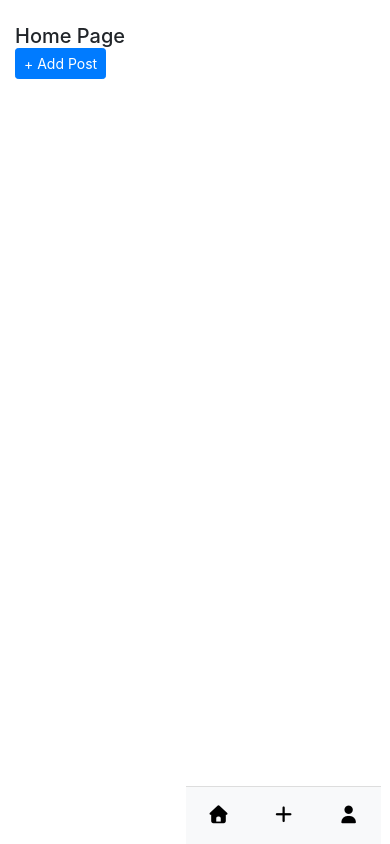
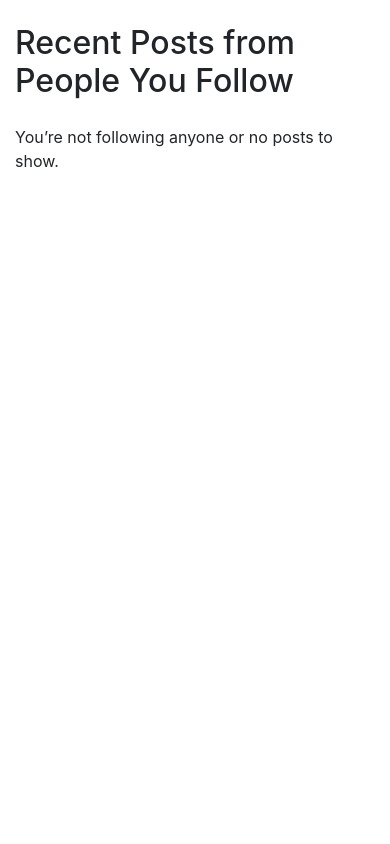
Before and after one commit to raahulydv7/django-blog-app, a Django app: page / in a window 390 px wide. Run offline with Django 5.2, Linux system fonts and the light colour scheme; the visitor is signed in with stand-in values (Sample User, id 1); data comes from the database, SQL or seed files in the repository; data that the repository does not hold is empty; some libraries are stand-ins or nearby versions.

Commit message:
add search functionality

```diff
--- a/blog_app/models.py
+++ b/blog_app/models.py
@@ -11,11 +11,22 @@ class UserProfile(models.Model):
     created_at = models.DateField(auto_now_add=True)
     updated_at = models.DateTimeField(auto_now=True)
 
+    followers = models.ManyToManyField(
+    'self', symmetrical=False, related_name='following', blank=True
+    )
+
+    def __str__(self):
+        return self.user.username
+
     def get_full_name(self):
         return f"{self.fname or ''} {self.lname or ''}".strip()
 
-    def __str__(self):
-        return self.user.username
+    def follower_count(self):
+        return self.followers.count()
+
+    def following_count(self):
+        return self.user.following.count()
+
 class Posts(models.Model):
     user  = models.ForeignKey(User, on_delete=models.CASCADE)
     description = models.TextField(blank=True)
--- a/blog_app/templates/blog_app/base.html
+++ b/blog_app/templates/blog_app/base.html
@@ -14,15 +14,15 @@
   }
 
   .container {
-    max-width: 420px; /* Mobile-like width */
+    max-width: 500px; /* Mobile-like width */
     margin: 0 auto;
   }
 
   .footer {
-    max-width: 420px;
+    max-width: 500px;
     position: fixed;
     bottom: 0;
-    left: 186px;
+    left: 430px;
     width: 50%;
     background: #f8f9fa;
     border-top: 1px solid #ddd;
--- a/blog_app/templates/blog_app/home.html
+++ b/blog_app/templates/blog_app/home.html
@@ -1,12 +1,25 @@
 {% extends 'blog_app/base.html' %}
-{% load crispy_forms_tags %}
-
-{% block title %}
-Home
-{% endblock title %}
+{% block title %}Home{% endblock title %}
 
 {% block content %}
-<h5 class="mb-0">Home Page</h5>
-<a href="{% url 'add-post' %}" class="btn btn-primary btn-sm">+ Add Post</a>
+  <h2 class="mb-4">Recent Posts from People You Follow</h2>
 
+  {% if posts %}
+    <div class="row">
+      {% for post in posts %}
+        <div class="col-md-4 mb-4">
+          <div class="card">
+            <img src="{{ post.image.url }}" class="card-img-top" alt="Post Image">
+            <div class="card-body">
+              <h5 class="card-title">{{ post.user.username }}</h5>
+              <p class="card-text">{{ post.description|truncatewords:20 }}</p>
+              <small class="text-muted">Posted on {{ post.created_at }}</small>
+            </div>
+          </div>
+        </div>
+      {% endfor %}
+    </div>
+  {% else %}
+    <p>You’re not following anyone or no posts to show.</p>
+  {% endif %}
 {% endblock content %}
--- a/blog_app/templates/blog_app/login.html
+++ b/blog_app/templates/blog_app/login.html
@@ -8,7 +8,7 @@ Login
 {% block content %}
 <div class="container mt-5">
   <div class="row justify-content-center">
-    <div class="col-md-4">
+    <div class="col-md-8">
       <div class="card shadow-sm" style="font-size: 0.95rem;">
         <div class="card-header text-center bg-primary text-white py-2">
           <h5 class="mb-0">Login</h5>
--- a/blog_app/templates/blog_app/register.html
+++ b/blog_app/templates/blog_app/register.html
@@ -8,7 +8,7 @@ Register
 {% block content %}
 <div class="container mt-5">
   <div class="row justify-content-center">
-    <div class="col-md-4">
+    <div class="col-md-8">
       <div class="card shadow-sm" style="font-size: 0.95rem;">
         <div class="card-header text-center bg-primary text-white py-2">
           <h5 class="mb-0">Create Account</h5>
--- a/blog_app/urls.py
+++ b/blog_app/urls.py
@@ -1,7 +1,7 @@
 from django.urls import path
 from .views import (
     register_user, login_user, logout_user,
-    home, user_profile,update_user_profile, create_post, update_post, delete_post
+    home, user_profile, update_user_profile, follow, unfollow, search_users, create_post, update_post, delete_post
 )
 
 urlpatterns = [
@@ -16,6 +16,13 @@ urlpatterns = [
     path('profile/', user_profile, name='user-profile'),
     path('update-profile/', update_user_profile, name='update-user-profile'),
 
+    # 👤 follow, unfollow
+    path('follow/<int:pk>/', follow, name='follow-user'),
+    path('unfollow/<int:pk>/', unfollow, name='unfollow-user'),
+
+    # 👤 search
+    path('search-users/', search_users, name='search-users'),
+
     # 📝 Post management
     path('add-post/', create_post, name='add-post'),
     path('edit-post/<int:post_id>/', update_post, name='edit-post'),
--- a/blog_app/views.py
+++ b/blog_app/views.py
@@ -4,10 +4,15 @@ from django.contrib.auth import authenticate, login,logout
 from .forms import CustomUserCreationForm,CustomLoginForm,UserProfileForm, PostForm,PostUpdateForm
 from .models import Posts
 from django.contrib.auth.decorators import login_required
+from django.contrib.auth.models import User
+from django.db.models import Q
 
 @login_required
 def home(request):
-    return render(request, 'blog_app/home.html')
+    user_profile = request.user.userprofile
+    following_profiles = user_profile.following.all()
+    posts = Posts.objects.filter(user__userprofile__in=following_profiles).order_by('-created_at')
+    return render(request, 'blog_app/home.html', {'posts': posts})
 
 def register_user(request):
     if request.method == "POST":
@@ -49,9 +54,9 @@ def logout_user(request):
     return  redirect('login')
 
 @login_required
-def user_profile(request):
+def user_profile(request,id):
     profile = request.user.userprofile
-    posts = Posts.objects.filter(user=request.user).order_by('-created_at')
+    posts = Posts.objects.filter(user=id).order_by('-created_at')
     form = UserProfileForm(instance=profile)
     return render(request, 'blog_app/user_profile.html', {'form': form, 'posts': posts})
 
@@ -68,6 +73,37 @@ def update_user_profile(request):
         form = UserProfileForm(instance=profile)
 
     return render(request, 'blog_app/user_profile_update.html', {'form': form})
+
+@login_required
+def follow(request, pk):
+    target_user = get_object_or_404(User, id=pk)
+
+    if target_user == request.user:
+        messages.warning(request, "You can't follow yourself.")
+    else:
+        target_user.userprofile.followers.add(request.user)
+        messages.success(request, f"You are now following {target_user.username}.")
+
+    return redirect('user-profile')
+
+
+@login_required
+def unfollow(request, pk):
+    target_user = get_object_or_404(User, id=pk)
+    target_user.userprofile.followers.remove(request.user)
+    messages.info(request, f"You unfollowed {target_user.username}.")
+    return redirect('user-profile')
+
+@login_required
+def search_users(request):
+    query = request.GET.get('q')
+    users = []
+    if query:
+        users = User.objects.filter(
+            Q(username__icontains=query) |
+            Q(userprofile__fname__icontains=query)
+        ).distinct()
+    return render(request, 'blog_app/search_users.html', {'users': users, 'query': query})
 
 @login_required
 def create_post(request):
```
Also changed, not shown: other parts of blog_app/templates/blog_app/base.html (+40 -3 lines), blog_app/templates/blog_app/search_users.html (added, +25 -0 lines), blog_app/templates/blog_app/user_profile.html (+35 -8 lines), blog_app/migrations/0004_userprofile_followers.py (added), blog_app/migrations/0005_alter_userprofile_followers.py (added). Lines whose indentation alone changed are shown as unchanged.
